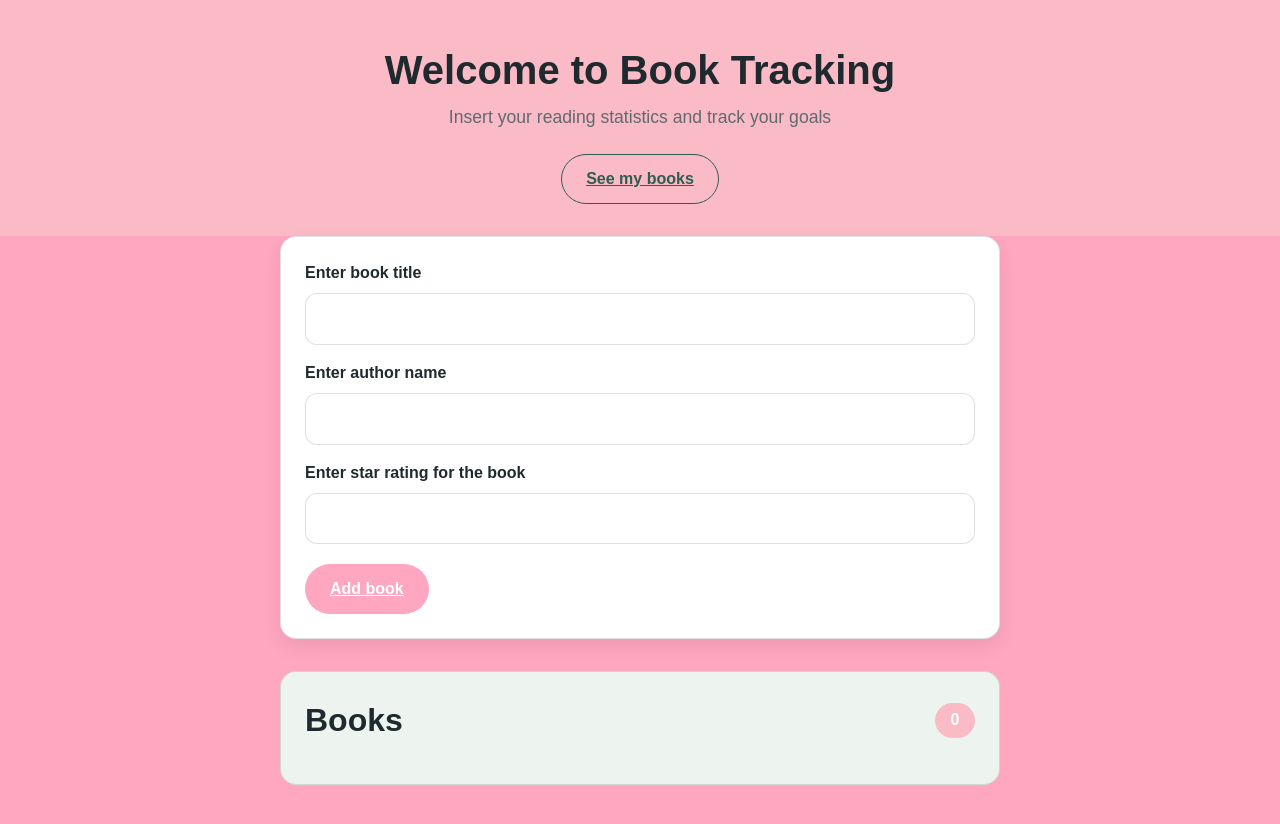
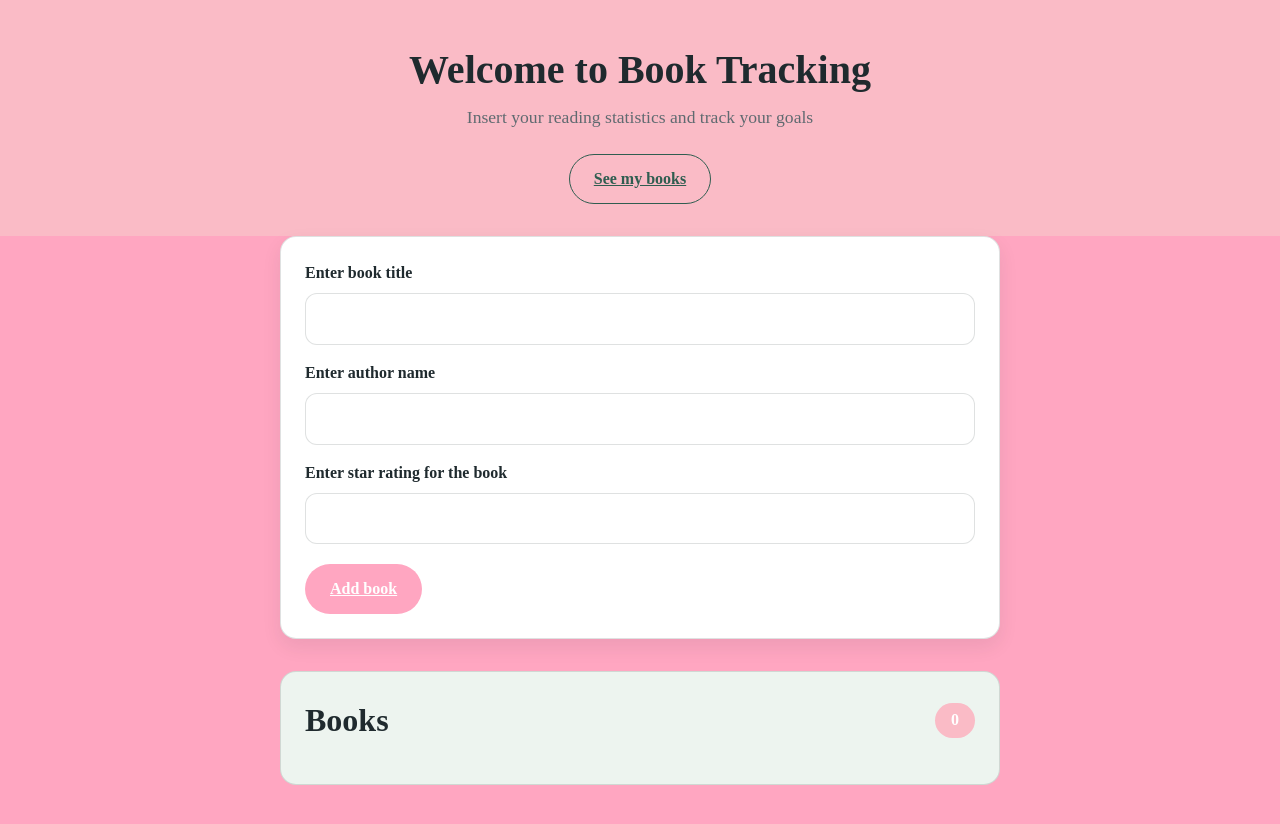
Before and after one commit to jd304/ssw215-jd304, a plain HTML site: page Project/Sprint1/index.html in a window 1280 px wide. Drawn offline with Linux system fonts and the light colour scheme.

Commit message:
Change fonts

```diff
--- a/Project/Sprint1/style.css
+++ b/Project/Sprint1/style.css
@@ -22,7 +22,7 @@ html {
 
 body {
   margin: 0;
-  font-family: Arial, sans-serif;
+  font-family: "Times New Roman", serif;
   font-size: 1rem;
   line-height: 1.5;
   background: var(--backgroundPink);
```
